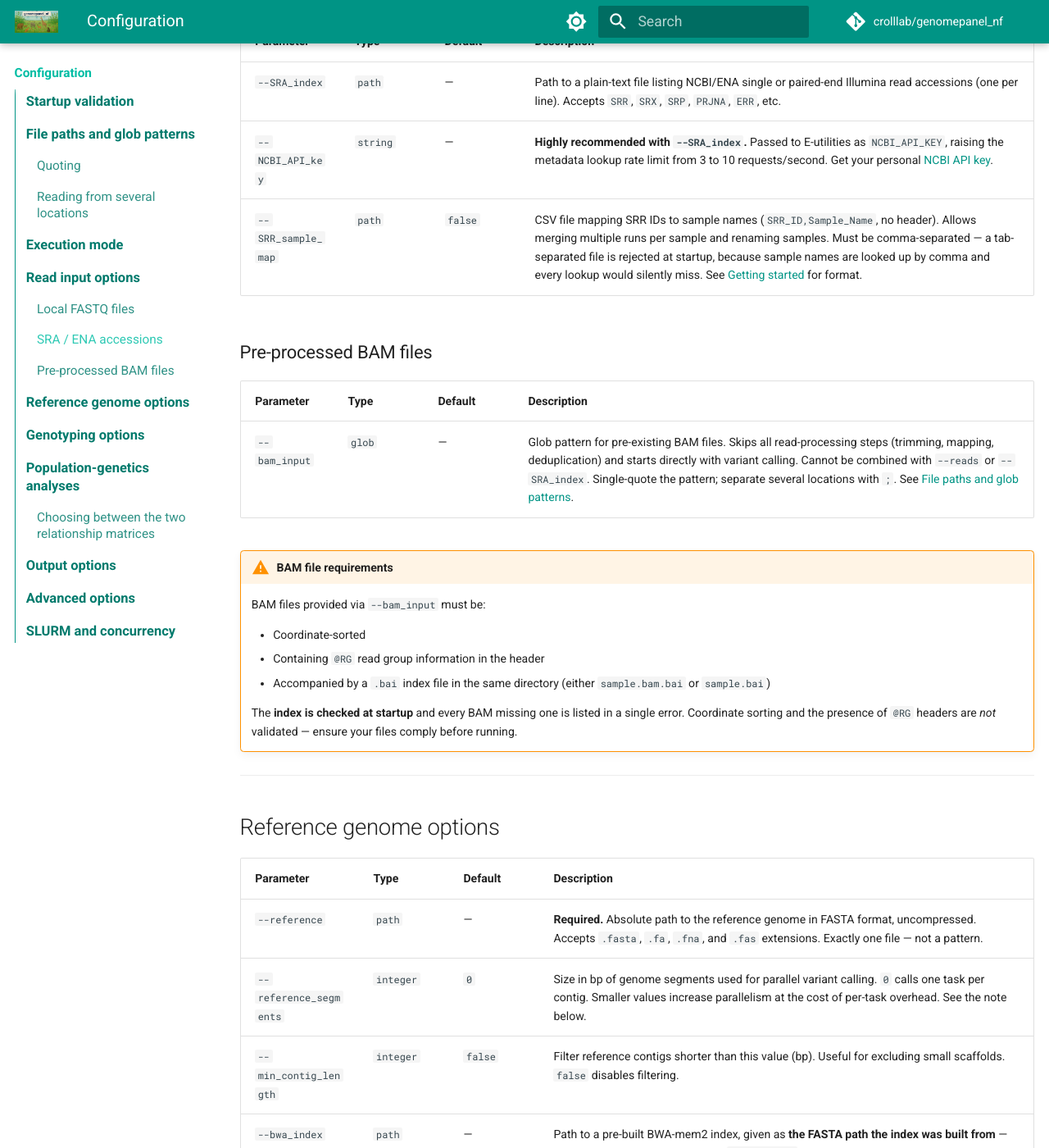
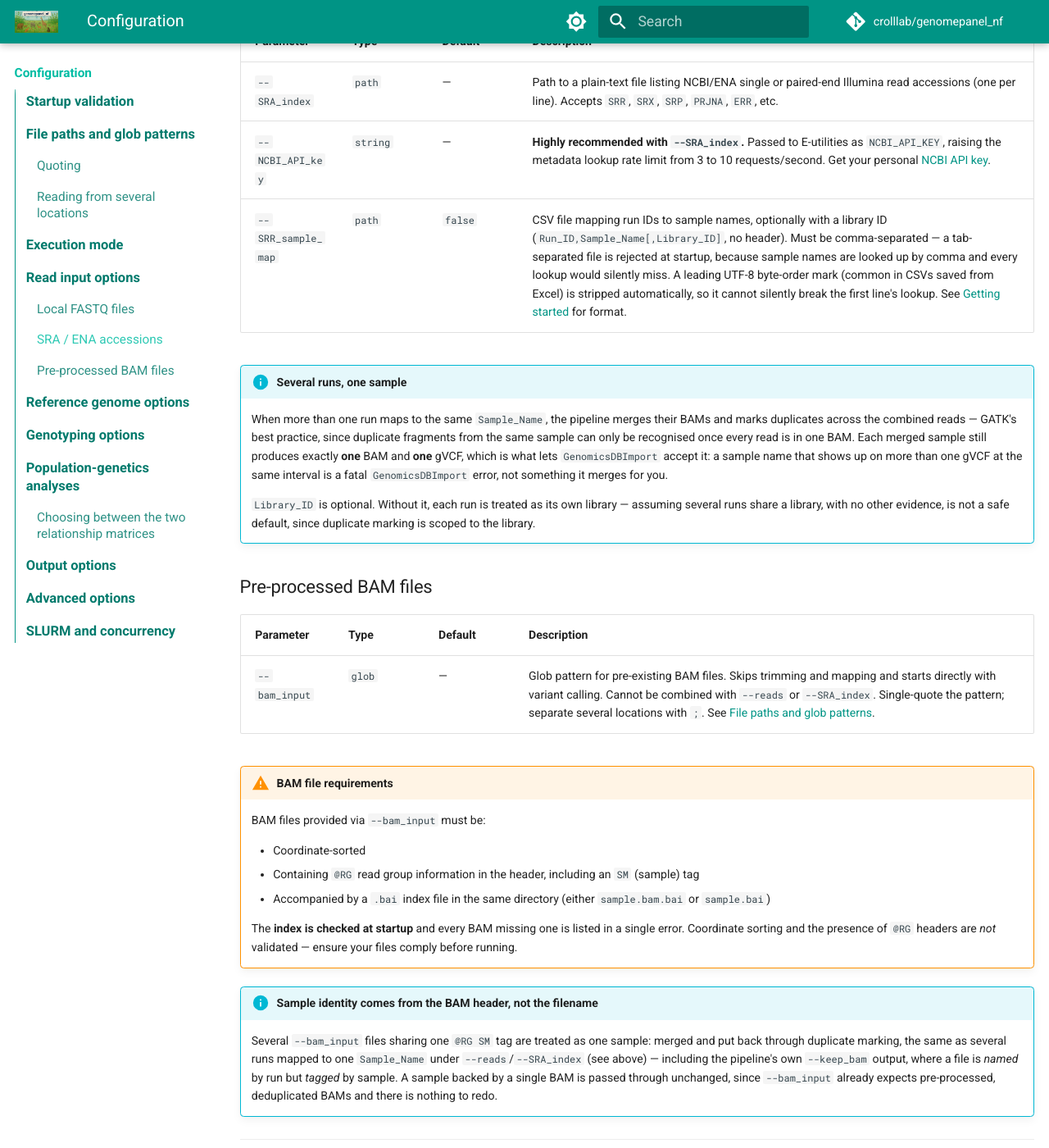
Before and after one commit to crolllab/genomepanel_nf, an MkDocs documentation site: the page built from docs/configuration.md, in a window 1280 px wide and 1400 px high, scrolled down 3361 px. Shown: the whole window at 82% size. Built offline with MkDocs 1.6.1 and Material for MkDocs 9.7.7, drawn with Linux system fonts in a browser that asks for light colours; comment, search, counter and statistics services are not loaded; the version menu is left out.

Commit message:
Merge same-sample runs before duplicate marking; stop swallowing GATK failures
Several runs (SRA or local FASTQ) mapped to one Sample_Name, or several
--bam_input files sharing one @RG SM tag, each produced their own gVCF.
GenomicsDBImport pools all gVCFs for an interval and rejects a sample name
claimed by more than one, but that failure was set to 'ignore' -- so on
2026-09-04 a run with 85 same-named intervals failed all 85 GenomicsDBImport
tasks in seconds, "succeeded" anyway, and the default `cleanup = true` then
deleted the 15,200 completed gVCFs and every .command.err that would have
explained it.

Fixes:

- addRG resolves the sample name (and library id) in Groovy instead of a
  shell grep, so Nextflow can group runs by it. Runs sharing a sample are
  merged (new mergeRunBAMs process) and duplicate-marked together -- GATK
  best practice, and the only way to get one gVCF per sample instead of one
  per run. Applies to both the read-input path and --bam_input (sample
  identity there now comes from the BAM's own @RG SM tag via the new
  probeBAMSample process, not the filename).
- GenomicsDBImport and GenotypeGVCFs now `finish` (not `ignore`) on a
  non-OOM exit: a GATK user error will recur identically on every retry and
  on every other interval, so it should stop the run, not report success
  with a dropped interval.
- `cleanup = true` replaced with a check (main.nf onComplete): the work
  directory is only deleted when a run had zero failed and zero ignored
  tasks; otherwise it's left in place with a warning, and -resume stays
  possible.
- --SRR_sample_map: strips a leading UTF-8 BOM that was silently breaking
  the first line's lookup; accepts an optional third Library_ID column;
  startup banner now reports how many samples span multiple runs.

Verified locally against the bundled E. coli example: two runs forced onto
one sample name go through addRG -> mergeRunBAMs -> one dupRemoval ->
GenomicsDBImport successfully, publishing one BAM per sample; a run with no
duplicate names is unaffected (regression check).

```diff
--- a/docs/configuration.md
+++ b/docs/configuration.md
@@ -112,24 +112,45 @@
 |-----------|------|---------|-------------|
 | `--SRA_index` | `path` | — | Path to a plain-text file listing NCBI/ENA single or paired-end Illumina read accessions (one per line). Accepts `SRR`, `SRX`, `SRP`, `PRJNA`, `ERR`, etc. |
 | `--NCBI_API_key` | `string` | — | **Highly recommended with `--SRA_index`.** Passed to E-utilities as `NCBI_API_KEY`, raising the metadata lookup rate limit from 3 to 10 requests/second. Get your personal [NCBI API key](https://account.ncbi.nlm.nih.gov/). |
-| `--SRR_sample_map` | `path` | `false` | CSV file mapping SRR IDs to sample names (`SRR_ID,Sample_Name`, no header). Allows merging multiple runs per sample and renaming samples. Must be comma-separated — a tab-separated file is rejected at startup, because sample names are looked up by comma and every lookup would silently miss. See [Getting started](getting-started.md) for format. |
+| `--SRR_sample_map` | `path` | `false` | CSV file mapping run IDs to sample names, optionally with a library ID (`Run_ID,Sample_Name[,Library_ID]`, no header). Must be comma-separated — a tab-separated file is rejected at startup, because sample names are looked up by comma and every lookup would silently miss. A leading UTF-8 byte-order mark (common in CSVs saved from Excel) is stripped automatically, so it cannot silently break the first line's lookup. See [Getting started](getting-started.md) for format. |
+
+!!! info "Several runs, one sample"
+    When more than one run maps to the same `Sample_Name`, the pipeline merges their
+    BAMs and marks duplicates across the combined reads — GATK's best practice, since
+    duplicate fragments from the same sample can only be recognised once every read is
+    in one BAM. Each merged sample still produces exactly **one** BAM and **one** gVCF,
+    which is what lets `GenomicsDBImport` accept it: a sample name that shows up on more
+    than one gVCF at the same interval is a fatal `GenomicsDBImport` error, not something
+    it merges for you.
+
+    `Library_ID` is optional. Without it, each run is treated as its own library —
+    assuming several runs share a library, with no other evidence, is not a safe
+    default, since duplicate marking is scoped to the library.
 
 ### Pre-processed BAM files
 
 | Parameter | Type | Default | Description |
 |-----------|------|---------|-------------|
-| `--bam_input` | `glob` | — | Glob pattern for pre-existing BAM files. Skips all read-processing steps (trimming, mapping, deduplication) and starts directly with variant calling. Cannot be combined with `--reads` or `--SRA_index`. Single-quote the pattern; separate several locations with `;`. See [File paths and glob patterns](#file-paths-and-glob-patterns). |
+| `--bam_input` | `glob` | — | Glob pattern for pre-existing BAM files. Skips trimming and mapping and starts directly with variant calling. Cannot be combined with `--reads` or `--SRA_index`. Single-quote the pattern; separate several locations with `;`. See [File paths and glob patterns](#file-paths-and-glob-patterns). |
 
 !!! warning "BAM file requirements"
     BAM files provided via `--bam_input` must be:
 
     - Coordinate-sorted
-    - Containing `@RG` read group information in the header
+    - Containing `@RG` read group information in the header, including an `SM` (sample) tag
     - Accompanied by a `.bai` index file in the same directory (either `sample.bam.bai` or `sample.bai`)
 
     The **index is checked at startup** and every BAM missing one is listed in a single error.
     Coordinate sorting and the presence of `@RG` headers are *not* validated — ensure your
     files comply before running.
+
+!!! info "Sample identity comes from the BAM header, not the filename"
+    Several `--bam_input` files sharing one `@RG SM` tag are treated as one sample: merged
+    and put back through duplicate marking, the same as several runs mapped to one
+    `Sample_Name` under `--reads`/`--SRA_index` (see above) — including the pipeline's own
+    `--keep_bam` output, where a file is *named* by run but *tagged* by sample. A sample
+    backed by a single BAM is passed through unchanged, since `--bam_input` already expects
+    pre-processed, deduplicated BAMs and there is nothing to redo.
 
 ---
 
```
Also changed, not shown: ResourceReqs.md (+19 -5 lines), docs/getting-started.md (+1 -1 lines), docs/resources.md (+10 -1 lines), 9 other files.
